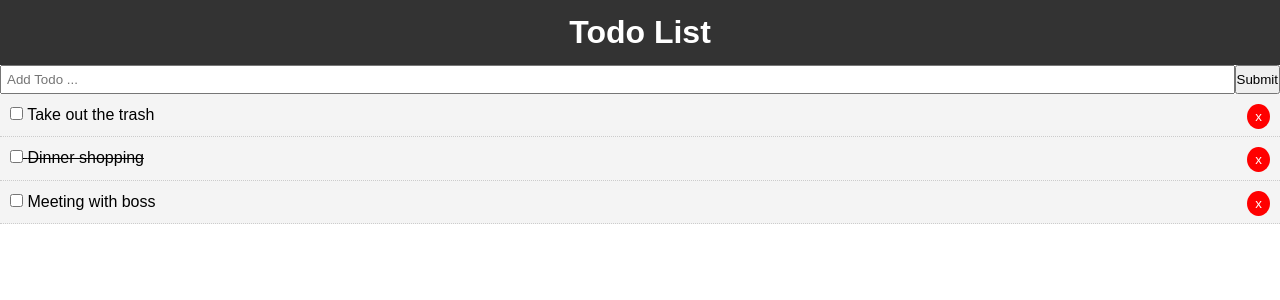
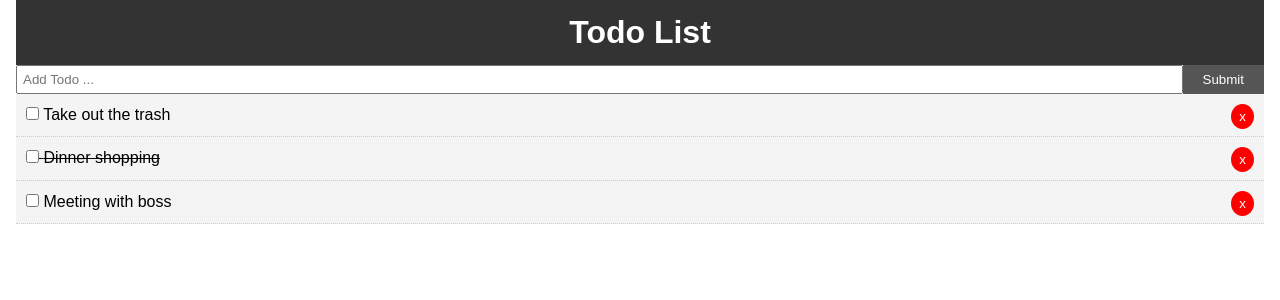
Before and after one commit to taloncjones/todo_list, a React (Create React App) app: page / in a window 1280 px wide. Shown: the top 300 px of the page. Built offline with nearby package versions, Linux system fonts and the light colour scheme.

Commit message:
Add css for AddTodo

```diff
--- a/src/App.css
+++ b/src/App.css
@@ -13,3 +13,20 @@ a {
   color: #333;
   text-decoration: none;
 }
+
+.container {
+  padding: 0 1rem;
+}
+
+.btn {
+  display: inline-block;
+  border: none;
+  background: #555;
+  color: #fff;
+  padding: 7px 20px;
+  cursor: pointer;
+}
+
+.btn:hover {
+  background: #666;
+}
```
